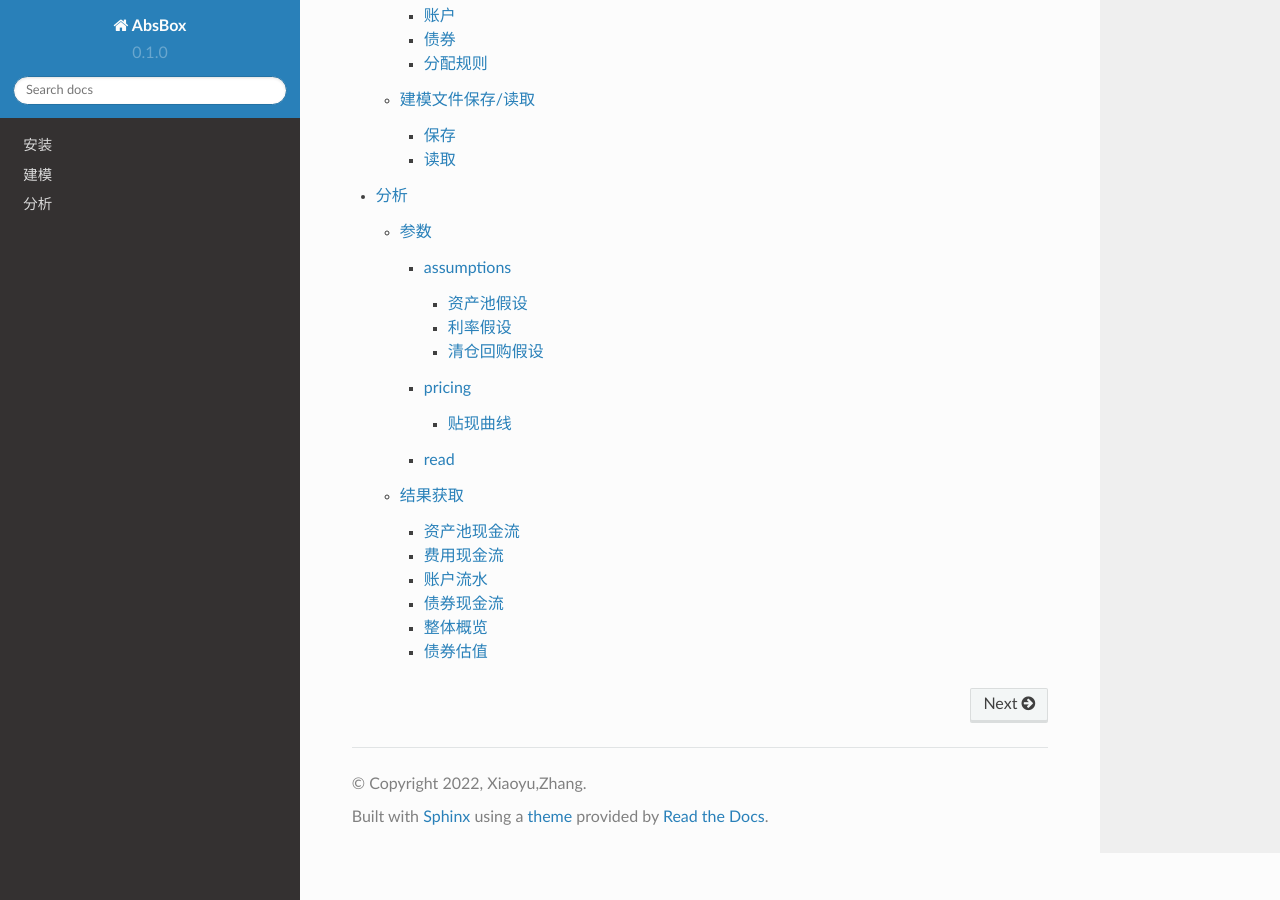
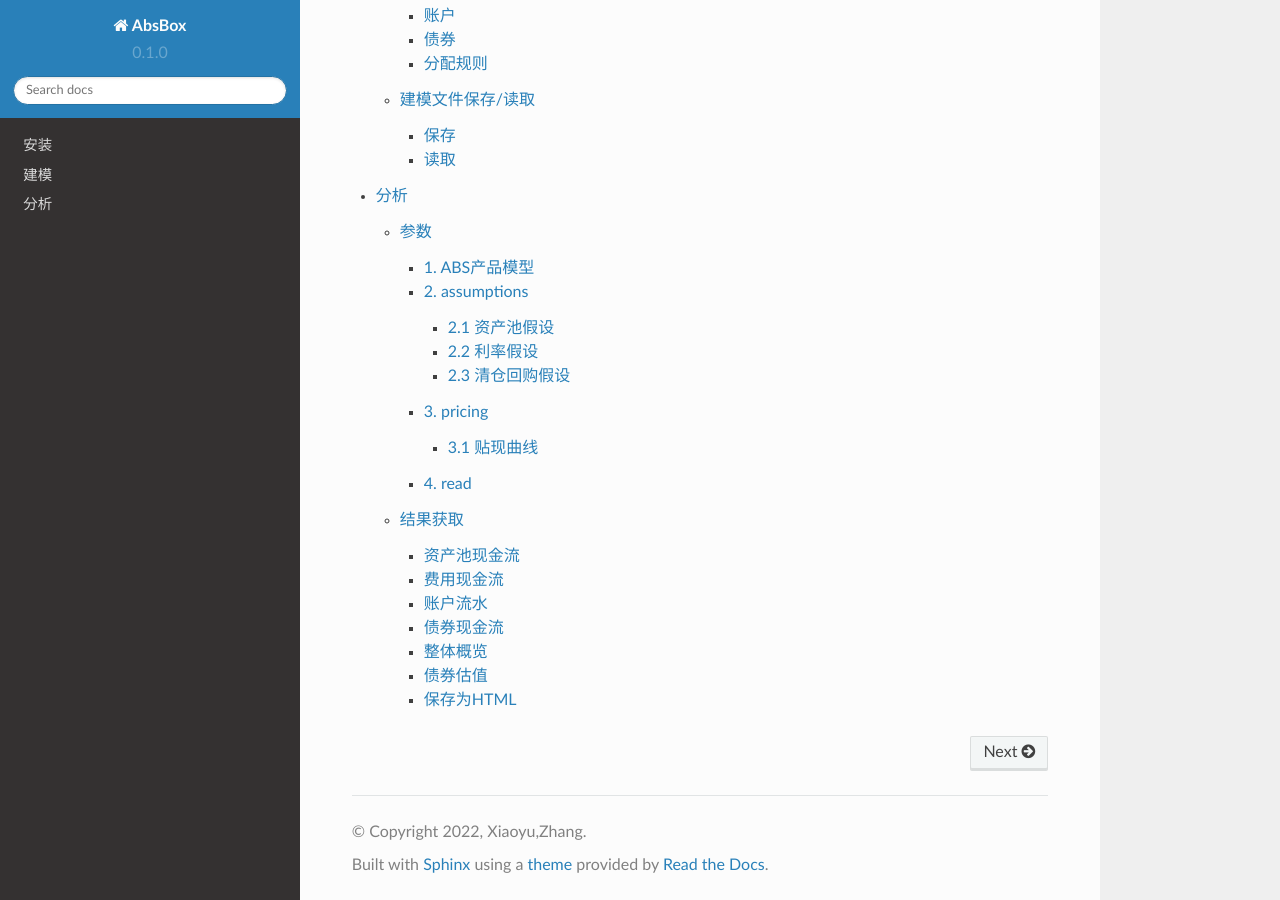
Before and after one commit to yellowbean/pyabs-doc, a Sphinx documentation site: the page built from docs/source/index.rst, in a window 1280 px wide and 900 px high, scrolled down 756 px. Built offline with Sphinx 7.4.7 and the Read the Docs theme 2.0.0, drawn with Linux system fonts in a browser that asks for light colours.

Commit message:
WIP: 2022-7-29

```diff
--- a/README.rst
+++ b/README.rst
@@ -8,3 +8,6 @@
 
 * https://github.com/yellowbean/Hastructure
 * https://github.com/yellowbean/pyabs
+
+* 中文手册 Chinese
+  *  https://pyabs-doc.readthedocs-hosted.com/zh/latest/index.html
--- a/docs/source/分析.rst
+++ b/docs/source/分析.rst
@@ -29,13 +29,15 @@
 
 参数
 -----
-第一个参数为需要分析的``产品对象`` , 通过建模 页面，对产品要素进行建模。
+1. ABS产品模型
+^^^^^
+第一个参数为需要分析的 ``产品模型`` 对象 , 该对象是通过 建模 页面对产品要素进行建模后的对象。
 
-assumptions
+2. assumptions
 ^^^^^
 用户需要传入一个map的列表。每一个map分别代表着: 资产池假设,清仓回购假设,利率曲线设定.
 
-资产池假设
+2.1 资产池假设
 """"
 针对不同底层资产类别， 用户可以传入不同的资产池假设。
 
@@ -44,11 +46,11 @@
    * ``{"CDR":0.01}`` , 假设资产池年化违约率为1%
    * ``{"回收":(0.7,18)`` ,假设资产违约后，回收率为 70%,回收周期为 18 .
 
-周期
+.. note::
     如果资产付款周期为 *月* 的话, 那么18 表示 18月 之后，将会有 70%的违约金额会变成回收金额进入资产池。
 
 
-利率假设
+2.2 利率假设
 """"
 
 利率假设将会用于未来债券和资产池的测算。 用户通过传入一个map:
@@ -59,7 +61,7 @@
 ``{"利率":["LPR5Y",[["2022-01-01",0.05],["2022-08-01",0.18],["2023-08-01",0.1]]]}``
 表示： 基准利率LPR5Y，2022-1-1时，利率为5%，2022-8-1,利率为18%, 2023-8-1,利率为10%。
 
-清仓回购假设
+2.3 清仓回购假设
 """"
 格式为 [ [``清仓触发条件``]  , ``清仓计价方式``  ,``回款存入账户``]
 
@@ -76,10 +78,10 @@
            ]}
 
 
-pricing
+3. pricing
 ^^^^^
 
-贴现曲线
+3.1 贴现曲线
 """"
 
   * 贴现日:  引擎会把贴现日之后的债券现金（现金=本金+利息）流进行贴现
@@ -89,7 +91,7 @@
 
   {"贴现日":"2023-06-22","贴现曲线":[["2020-01-01",0.03]]}
 
-read
+4. read
 ^^^^^
 * ``True`` -> 表示把结果读取成 ``pandas.DataFrame``
 * ``False`` -> 表示把结果读取为json
@@ -146,3 +148,15 @@
 .. code-block:: python
 
   result['pricing']
+
+保存为HTML
+^^^^
+
+通过使用 ``float_format`` 参数
+
+* ``lambda x: '{:,.2f}'.format(x)`` 对 大金额数字进行逗号分割。
+* ``str`` -> 普通数字显示（非默认的科学技术法）
+
+.. code-block:: python
+
+    show(result).to_html(r"path/result.html",float_format=lambda x: '{:,.2f}'.format(x))
--- a/docs/source/安装.rst
+++ b/docs/source/安装.rst
@@ -17,3 +17,6 @@
 
 .. note ::
   `absbox` 内部使用 `pandas` `requests` 进行数据的处理和远程服务器调用。
+
+.. note ::
+  `absbox` 内部使用 `orjson` 进行产品模型的文件存取。
```
Also changed, not shown: docs/source/建模.rst (+9 -7 lines).
